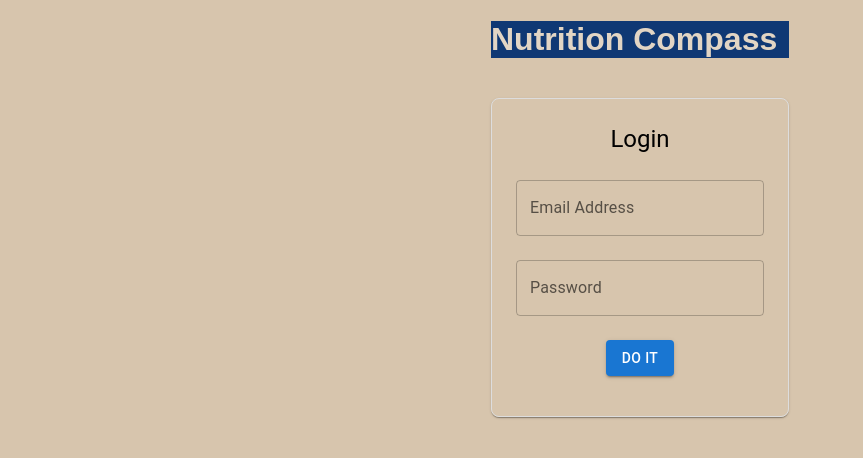
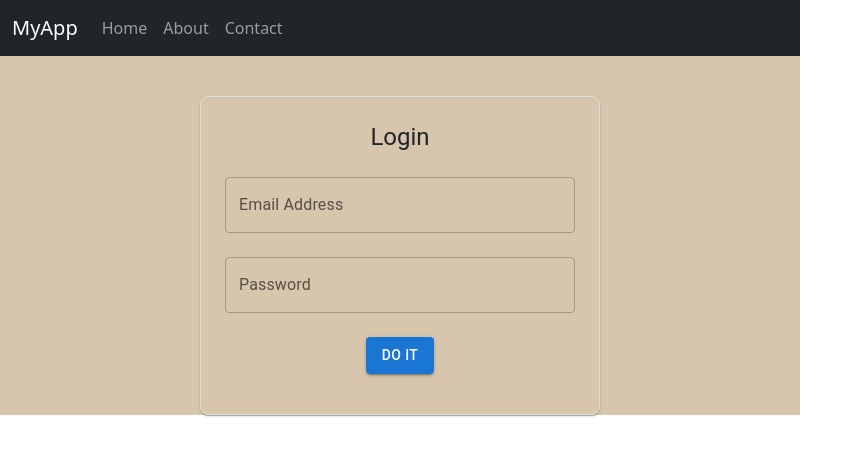
Before and after one commit to matt11matthew/NutritionCompass, a React (Create React App) app in the folder frontend/: page / in a window 1280 px wide. Shown: the top 458 px of the page, without its empty margins (0-863 px from the left). Built offline with nearby package versions, Linux system fonts and the light colour scheme.

Commit message:
Bootstrap

```diff
--- a/frontend/src/App.css
+++ b/frontend/src/App.css
@@ -1,17 +1,15 @@
 body {
-  background-color: #d7c5ad; /* Adjust color as needed */
+  background-color: #d7c5ad;
   margin: 0;
-  height: 100vh; /* Ensure it takes full viewport height */
-  display: flex;
-  justify-content: center;
-  /*align-items: center;*/
-  font-family: 'Arial', sans-serif; /* Optional for consistency */
+  height: 100vh;
+  width: 100vh;
+
+
+
 }
 
 .App {
-  display: flex;
-  flex-direction: column;
-  align-items: center;
-  justify-content: center;
-  width: 100%; /* Ensure it scales */
+  background-color: #d7c5ad;
+  height: 100%;
+  width: 100%;
 }
```
Also changed, not shown: frontend/src/components/PageTitle.tsx (+13 -7 lines).
